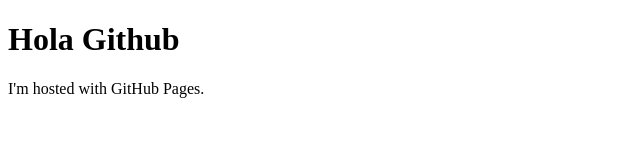
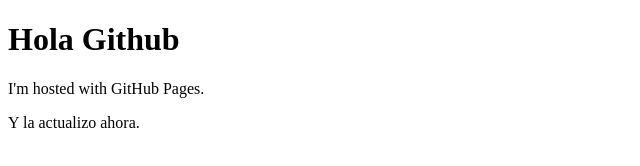
Before and after one commit to Ranset/Ranset.github.io, a plain HTML site: page index.html in a window 1280 px wide. Shown: the whole page, without its empty margins (0-640 px from the left). Drawn offline with Linux system fonts and the light colour scheme.

Commit message:
Add files via upload

```diff
--- a/index.html
+++ b/index.html
@@ -3,5 +3,6 @@
 <body>
 <h1>Hola Github</h1>
 <p>I'm hosted with GitHub Pages.</p>
+<p>Y la actualizo ahora.</p>
 </body>
 </html>
```
